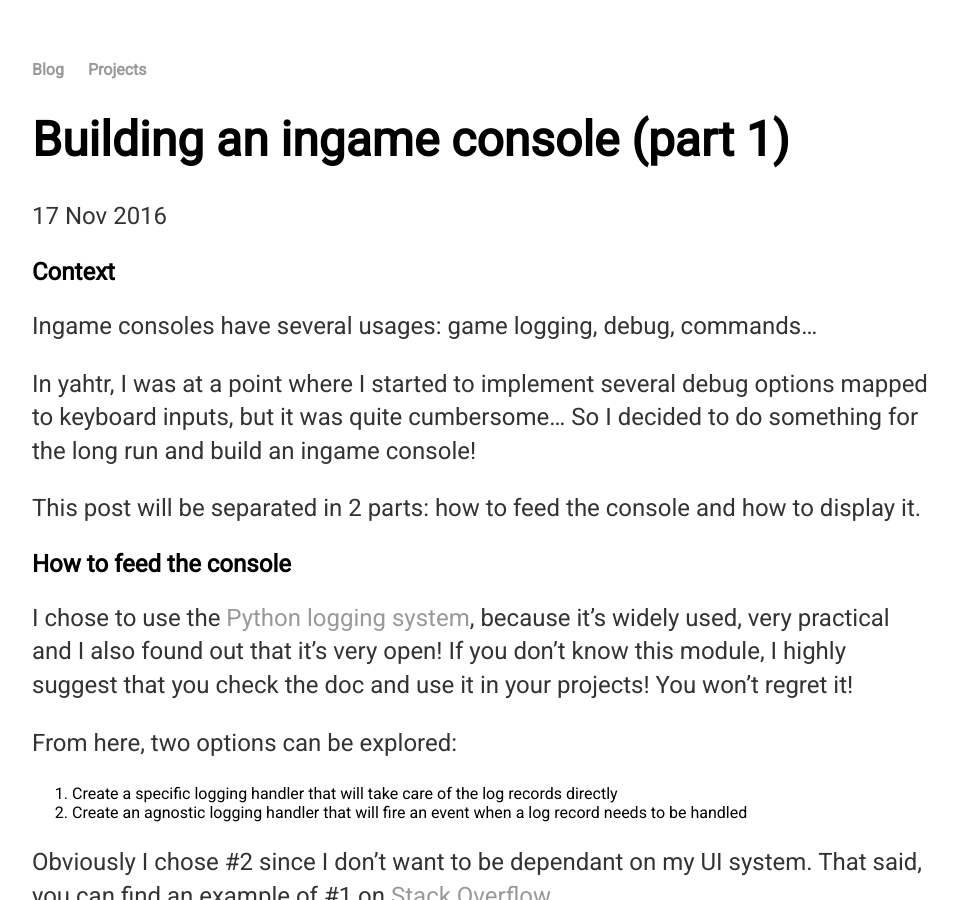
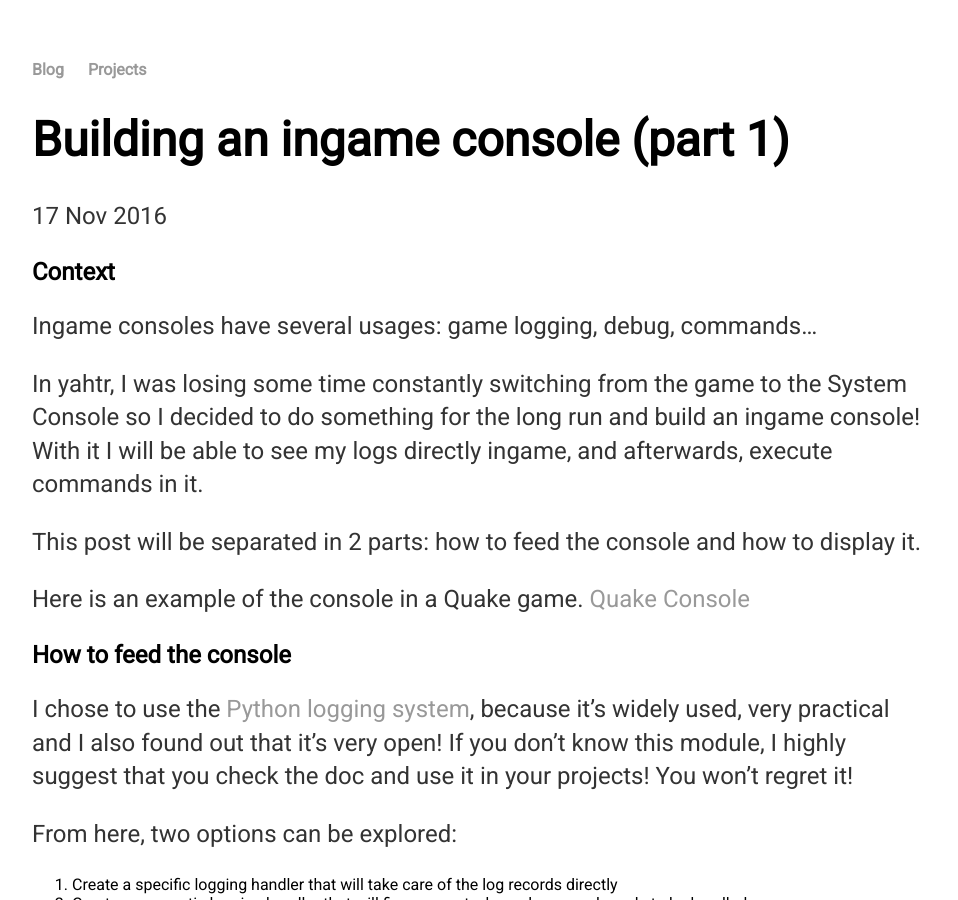
Before and after one commit to fp12/fp12.github.io, a Jekyll site: the page built from _posts/2016-11-19-building-an-ingame-console-part-1.md, in a window 1280 px wide and 900 px high. Shown: the whole window, without its empty margins (160-1118 px from the left). Built offline with Jekyll 4.4.1, drawn with Linux system fonts in a browser that asks for light colours; comment, search, counter and statistics services are not loaded; some of the changed text lies outside the part shown.

Commit message:
ingame console update

````diff
--- a/_posts/2016-11-19-building-an-ingame-console-part-1.md
+++ b/_posts/2016-11-19-building-an-ingame-console-part-1.md
@@ -9,10 +9,13 @@ date: 2016-11-17
 
 Ingame consoles have several usages: game logging, debug, commands...
 
-In yahtr, I was at a point where I started to implement several debug options mapped to keyboard inputs, but it was quite cumbersome... So I decided to do something for the long run and build an ingame console!
+In yahtr, I was losing some time constantly switching from the game to the System Console so I decided to do something for the long run and build an ingame console! With it I will be able to see my logs directly ingame, and afterwards, execute commands in it.
 
 This post will be separated in 2 parts: how to feed the console and how to display it.
 <!--more-->
+
+Here is an example of the console in a Quake game.
+[Quake Console](/images/quake-console.png)
 
 ## How to feed the console
 
@@ -96,7 +99,8 @@ game_logger = app_logger.getChild('game')
 game_logger.addHandler(game_console_handler)
 ```
 
-As you may have noticed, I use the *Event* class from my previous post. Feel free to use another event-based system instead.
+As you may have noticed, I use the *Event* class from my [previous post]({{ site.baseurl }}{% post_url 2016-11-17-a-simple-event-system %})
+. Feel free to use another event-based system instead.
 
 
 ## The Kivy case
````
Also changed, not shown: images/quake-console.png (added).
